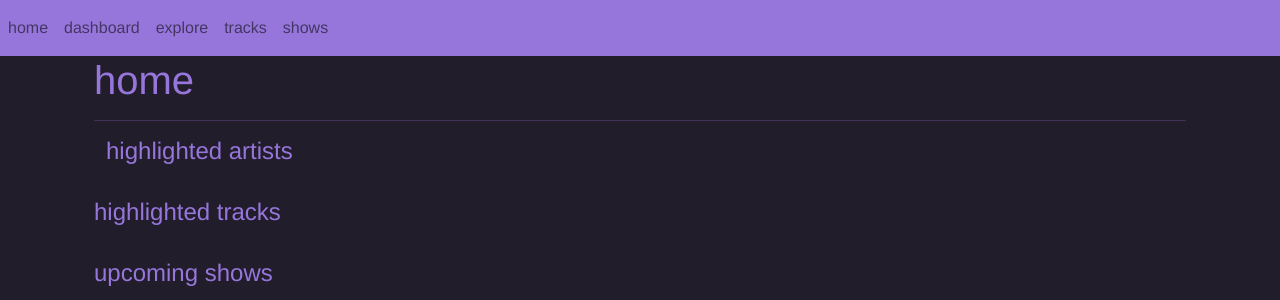
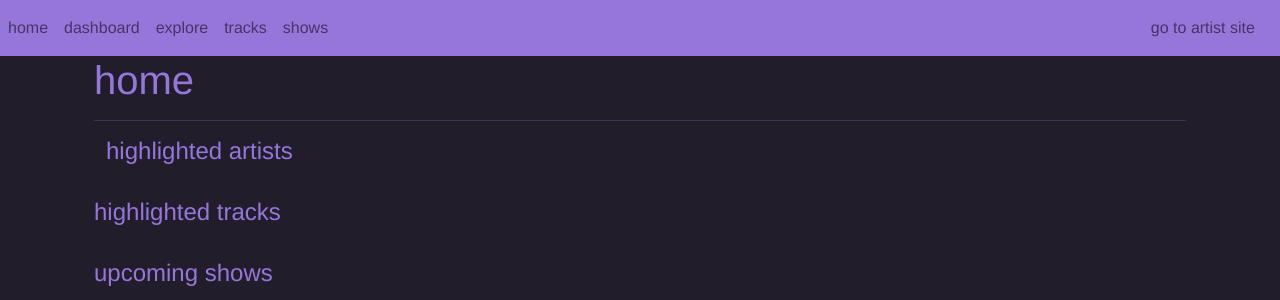
Before and after one commit to HackOR2021/revamped-bandcamp, a Flask app: page / in a window 1280 px wide. Shown: the top 300 px of the page. Run offline with Flask 2, Linux system fonts and the light colour scheme; data that the repository does not hold is empty; some libraries are stand-ins or nearby versions.

Commit message:
general navigation fixes

```diff
--- a/website/static/styles.css
+++ b/website/static/styles.css
@@ -37,6 +37,11 @@ hr {
 .form-text {
     color:#221d2b;
 }
+
+.last-link {
+    width: 12%;
+}
+
 
 /* || Sitewide - modal */
 .modal-body, .modal-header, .modal-footer {
--- a/website/templates/fan_base.html
+++ b/website/templates/fan_base.html
@@ -33,24 +33,32 @@
                <span class="navbar-toggler-icon"></span>
            </button>
            <div class="collapse navbar-collapse" id="navbarSupportedContent">
-               <ul class="navbar-nav me-auto mb-2 mb-lg-0">
+               <ul class="navbar-nav me-auto mb-2 mb-lg-0 w-100">
                    <li class="nav-item">
                         <a class="nav-link" id="login" href="/">home</a>
                    </li>
                    <li class="nav-item">
-                    <a class="nav-link" id="dashboard" href="/fan-dashboard">dashboard</a>
+                    <a class="nav-link" id="dashboard" href="#">dashboard</a>
                     </li>
                    <li class="nav-item">
-                        <a class="nav-link" id="dashboard" href="/explore">explore</a>
+                        <a class="nav-link" id="dashboard" href="#">explore</a>
                    </li>
                    <li class="nav-item">
-                        <a class="nav-link" id="dashboard" href="/tracks">tracks</a>
+                        <a class="nav-link" id="dashboard" href="#">tracks</a>
                     </li>
                     <li class="nav-item">
-                        <a class="nav-link" id="dashboard" href="/shows">shows</a>
+                        <a class="nav-link" id="dashboard" href="#">shows</a>
                    </li>
 
+
                </ul>
+               <div class="d-flex flex-row-reverse last-link">
+                  <ul class="navbar-nav me-auto mb-2 mb-lg-0 w-100">
+                    <li class="nav-item">
+                        <a class="nav-link ml-auto" href="/artist-home">go to artist site</a>
+                    </li>
+                </ul>
+             </div>
            </div>
        </nav>
 
```
Also changed, not shown: website/templates/artist_base.html (+10 -7 lines).
